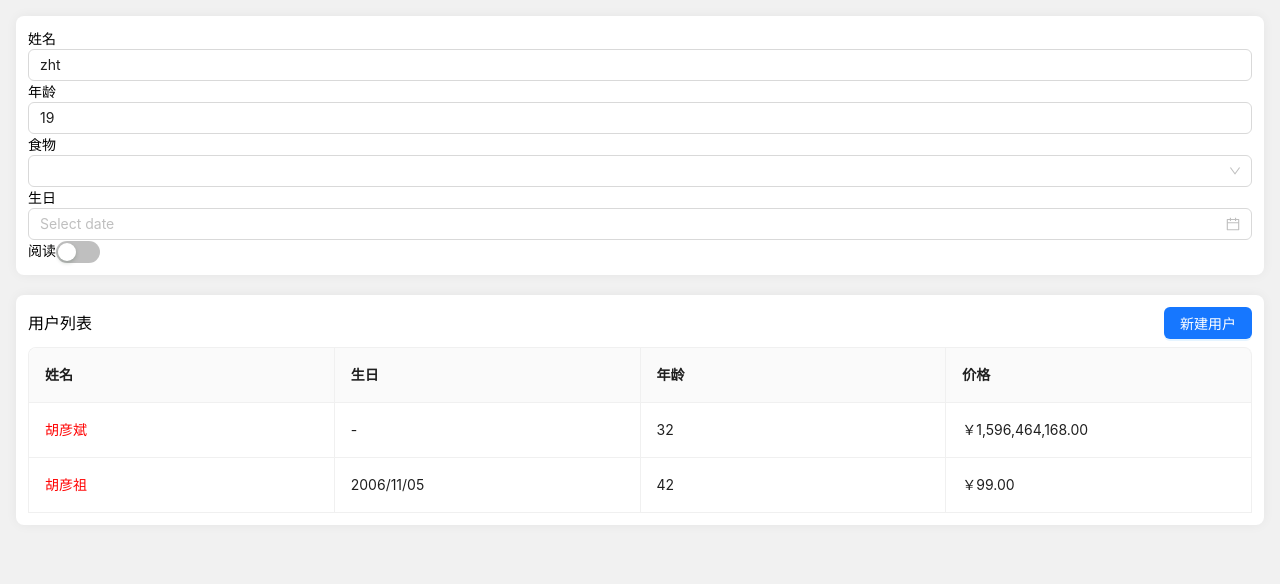
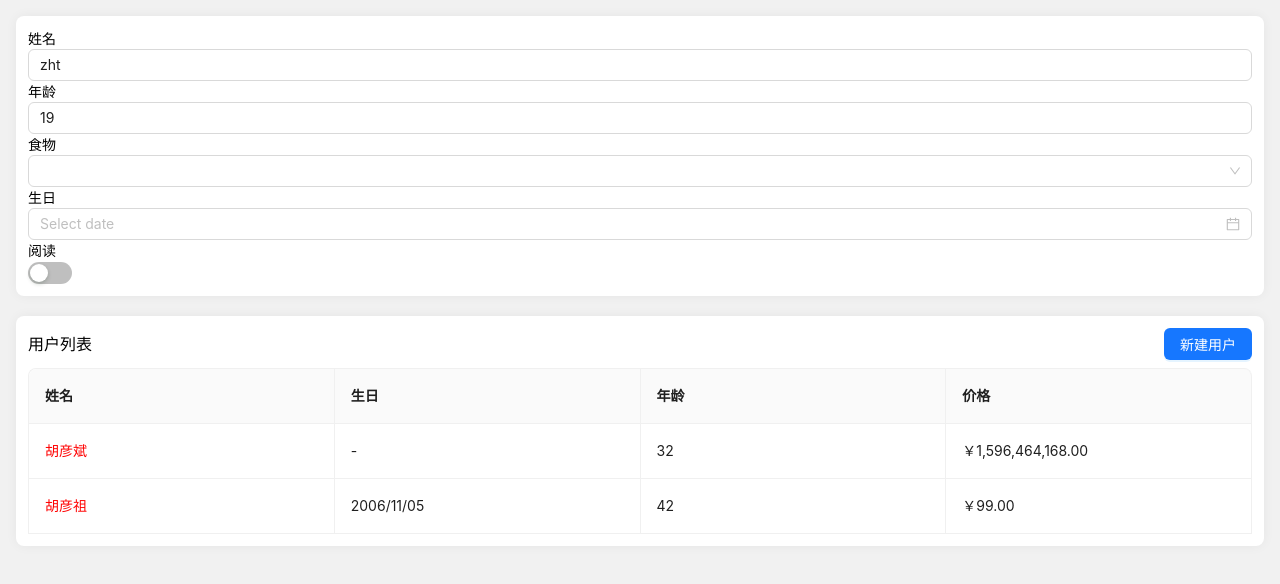
Before and after one commit to ZHTGitHub/nifty-react, a React (Vite) app: page / in a window 1280 px wide. Shown: the top 584 px of the page. Built offline with nearby package versions, Linux system fonts and the light colour scheme.

Commit message:
ci: 开发表单组件

```diff
--- a/components/form/FormItem/index.tsx
+++ b/components/form/FormItem/index.tsx
@@ -1,5 +1,6 @@
 import type { FormItemInputProps } from '../FormItemInput'
 import type { ZFormItemLabelProps } from '../FormItemLabel'
+import type { ComponentType } from '../types'
 
 import * as React from 'react'
 import { useContext, useState, useEffect } from 'react'
@@ -10,6 +11,14 @@ import ItemHolder from './ItemHolder'
 
 type StoreValue = any
 type RuleType = 'string' | 'number' | 'boolean' | 'method' | 'regexp' | 'integer' | 'float' | 'object' | 'enum' | 'date' | 'url' | 'hex' | 'email'
+
+const getValueFromEvent = (event: React.ChangeEvent<HTMLInputElement> | string | number | boolean, component?: ComponentType) => {
+  if(component === 'Input') {
+    return (event as React.ChangeEvent<HTMLInputElement>).target.value
+  }
+
+  return event
+}
 
 export interface Rule {
   warningOnly?: boolean;
@@ -29,6 +38,7 @@ export interface Rule {
 
 export interface FormItemProps<Values = any> extends ZFormItemLabelProps, FormItemInputProps {
   children?: React.ReactNode;
+  component?: ComponentType;
   name?: string;
   prefixCls?: string;
   required?: boolean;
@@ -38,6 +48,7 @@ export interface FormItemProps<Values = any> extends ZFormItemLabelProps, FormIt
 function InternalFormItem<Values = any>(props: FormItemProps<Values>): React.ReactElement {
   const {
     children,
+    component,
     name,
     prefixCls,
     required,
@@ -48,9 +59,9 @@ function InternalFormItem<Values = any>(props: FormItemProps<Values>): React.Rea
   const [value, setValue] = useState<string | number | boolean>()
 
   useEffect(() => {
-      if(value !== values?.[name]) {
-        setValue(values?.[name])
-      }
+    if(value !== values?.[name]) {
+      setValue(values?.[name])
+    }
   }, [
     values,
     values?.[name]
@@ -70,12 +81,11 @@ function InternalFormItem<Values = any>(props: FormItemProps<Values>): React.Rea
           })
         )
 
-  console.log(name, values)
-
   const childEle = React.Children.toArray(children).length > 1 ? children : React.cloneElement(children, {
     value: values?.[name],
     onChange: (event: React.ChangeEvent<HTMLInputElement> | string | number | boolean) => {
-      const value = event?.target?.value || event
+      console.log(event)
+      const value = getValueFromEvent(event, component)
       setValue(value)
       onValueChange?.(name, value)
     }
--- a/components/switch/Switch.tsx
+++ b/components/switch/Switch.tsx
@@ -1,19 +1,21 @@
 import type { SwitchProps } from 'antd'
 
 import { Switch } from 'antd'
+import ZFormItem from '../form/FormItem'
 
 export interface ZSwitchProps extends SwitchProps {
   label?: string;
 }
 
 function ZSwitch(props: ZSwitchProps) {
-  const { label, ...rest } = props
-
   return <div>
-    { label && <label>{ label }</label> }
-    <Switch
-      { ...rest }
-    />
+    <ZFormItem
+      { ...props }
+    >
+      <Switch
+        { ...props }
+      />
+    </ZFormItem>
   </div>
 }
 
```
Also changed, not shown: components/form/components/FormItem.tsx (+1 -21 lines).
